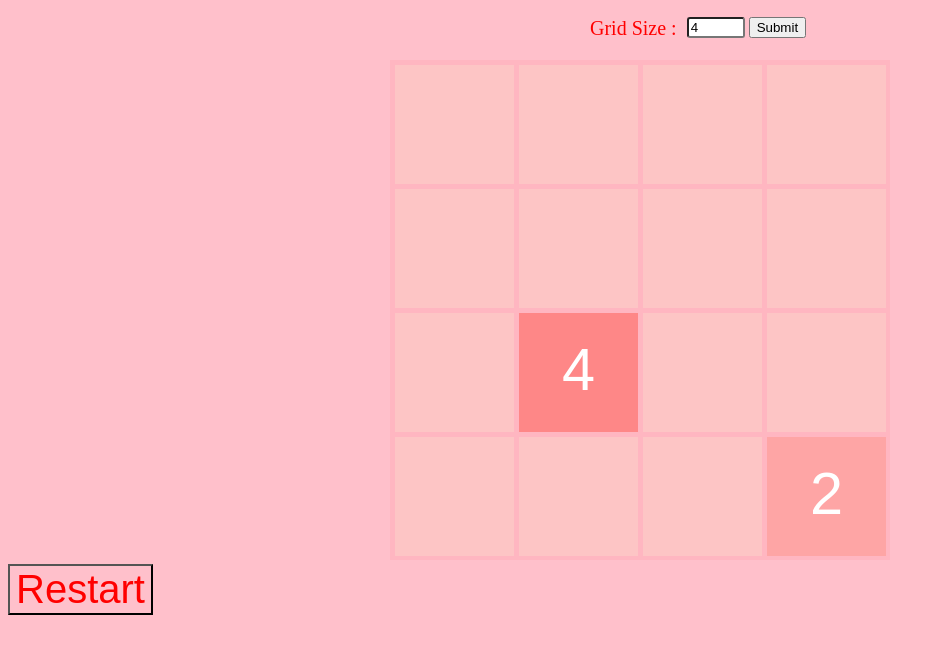
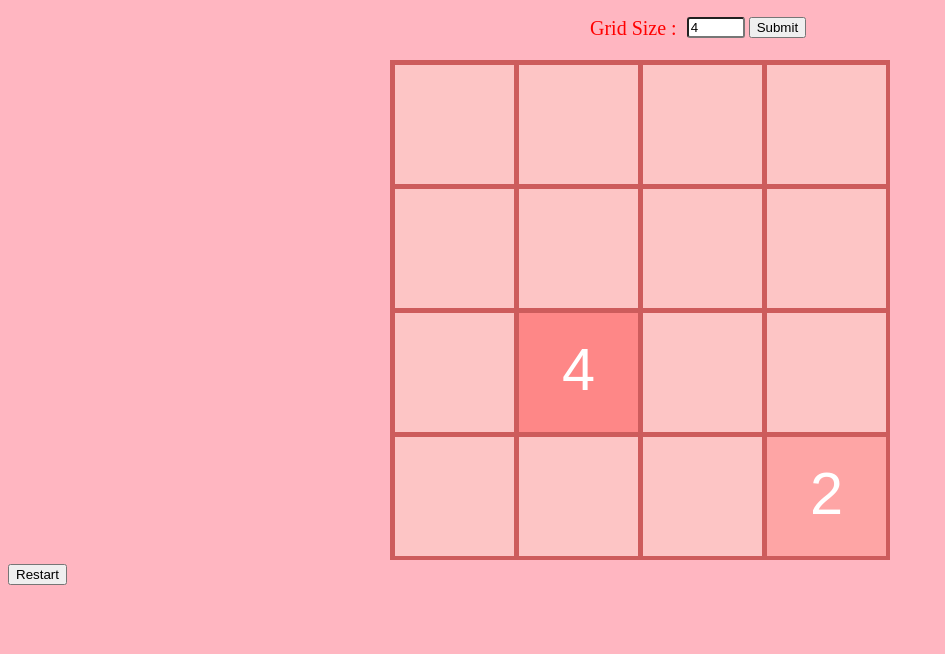
Before and after one commit to lolxGITd/javaleafs-2048, a plain HTML site: page index.html in a window 1280 px wide. Shown: the part 104-758 px from the top of the page, without its empty margins (0-945 px from the left). Drawn offline with Linux system fonts and the light colour scheme.

Commit message:
Slight Styling for Shameless Twitter Plug

```diff
--- a/static/style.css
+++ b/static/style.css
@@ -1,31 +1,28 @@
 body{
-    background-color: pink;
+    background-color: lightpink;
 }
 
 p{
     color: red;
     font-size: 20px;
-    font: Arial;
+}
+
+p3{
+    color: red;
+    font-size: 50px;
 }
 
 h1{
     text-align: center;
     font-size: 30px;
-    font: Arial;
 }
 
 h2{
     text-align: center;
-    font: Arial;
 }
 
-button{
-    size: 50px;
-    font-size: 40px;
-    background-color: pink;
-    font: Arial;
-    color: red;
-    text-align: center;
+blockquote{
+    align-self: center;
 }
 
 #score{
@@ -52,7 +49,7 @@ button{
 }
 
 #canvas{
-    background-color: lightpink;
+    background-color: indianred;
 }
 
 #canvas-block{
```
